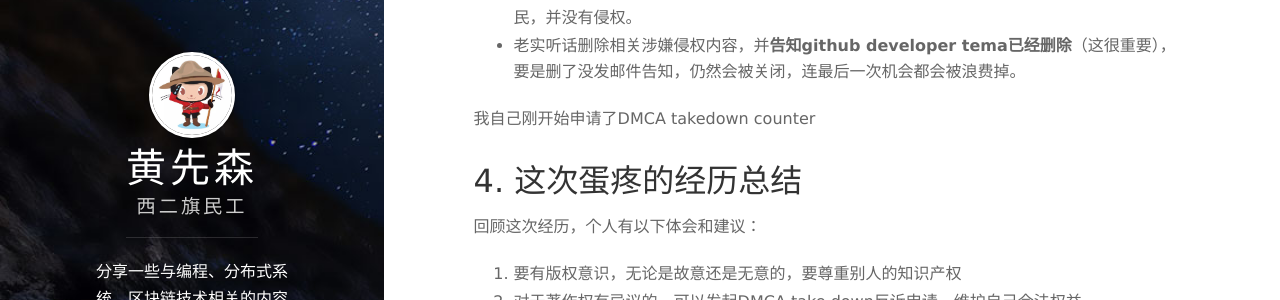
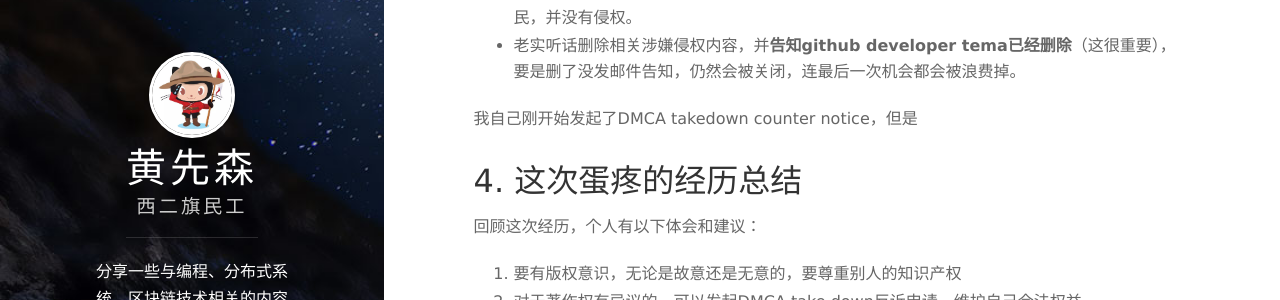
Before and after one commit to berryjam/berryjam.github.io, a Jekyll site: the page built from _posts/2019-06-25-记github仓库被DMCA take down经历.md, in a window 1280 px wide and 900 px high, scrolled down 2204 px. Shown: the part 151-451 px from the top of the window. Built offline with Jekyll 4.4.1, drawn with Linux system fonts in a browser that asks for light colours; nearby versions of some CDN libraries; comment, search, counter and statistics services are not loaded.

Commit message:
Update 2019-06-25-记github仓库被DMCA take down经历.md

```diff
--- a/_posts/2019-06-25-记github仓库被DMCA take down经历.md
+++ b/_posts/2019-06-25-记github仓库被DMCA take down经历.md
@@ -57,7 +57,7 @@ tags: DMCA github
 - 硬刚，适合头铁人士。发起DMCA takedown counter notice，客观陈述自己是一个良好公民，并没有侵权。
 - 老实听话删除相关涉嫌侵权内容，并**告知github developer tema已经删除**（这很重要），要是删了没发邮件告知，仍然会被关闭，连最后一次机会都会被浪费掉。
 
-我自己刚开始申请了DMCA takedown counter
+我自己刚开始发起了DMCA takedown counter notice，但是
 
 ## 4. 这次蛋疼的经历总结
 
```
